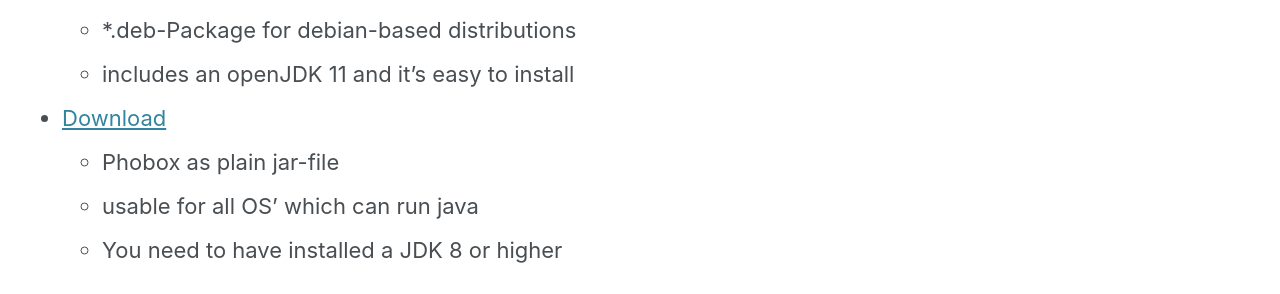
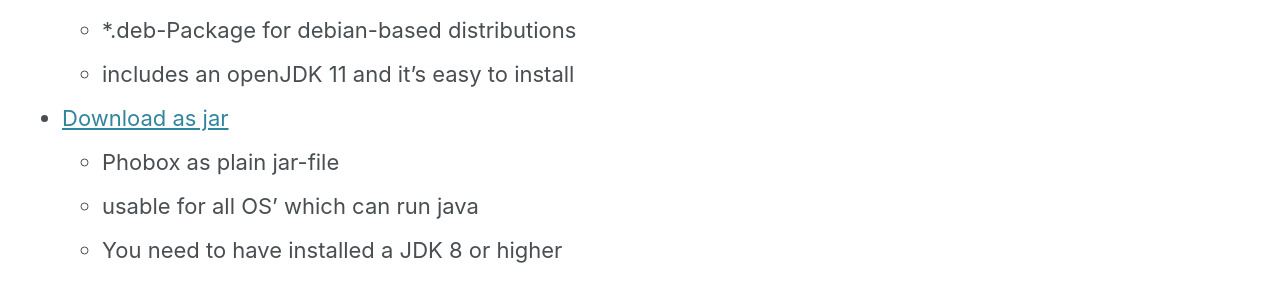
Before and after one commit to phoboxhq/home2, a Jekyll site: the page built from _pages/download.md, in a window 1280 px wide. Shown: the part 688-982 px from the top of the page. Built offline with Jekyll 4.4.1, drawn with Linux system fonts in a browser that asks for light colours; cached includes are drawn as plain includes; nearby versions of some CDN libraries.

Commit message:
Update download.md

```diff
--- a/_pages/download.md
+++ b/_pages/download.md
@@ -19,7 +19,7 @@
   * *.deb-Package for debian-based distributions
   * includes an openJDK 11 and it's easy to install
 
-* [Download](https://github.com/phoboxhq/phobox/releases/download/v1.0.0/phobox-server-1.0.0.jar)
+* [Download as jar](https://github.com/phoboxhq/phobox/releases/download/v1.0.0/phobox-server-1.0.0.jar)
   * Phobox as plain jar-file
   * usable for all OS' which can run java
   * You need to have installed a JDK 8 or higher
```
